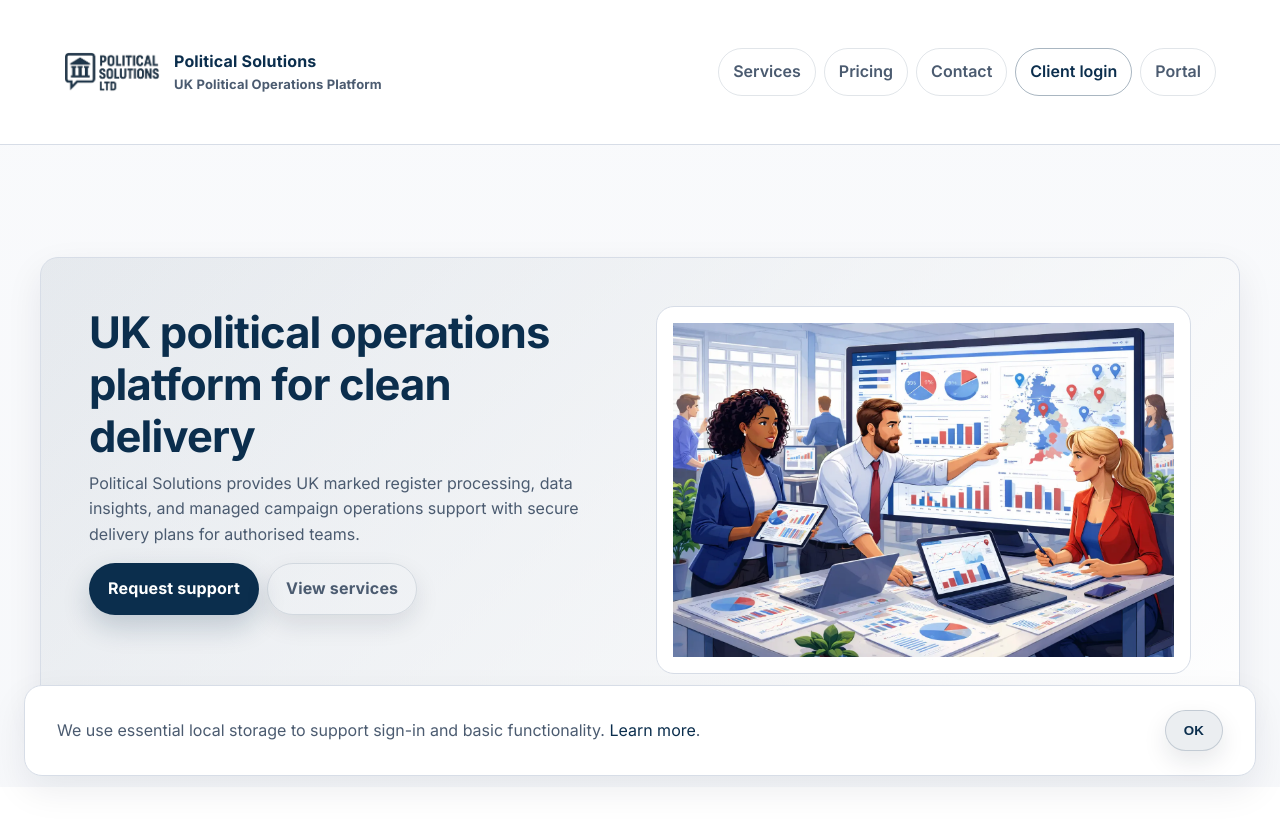
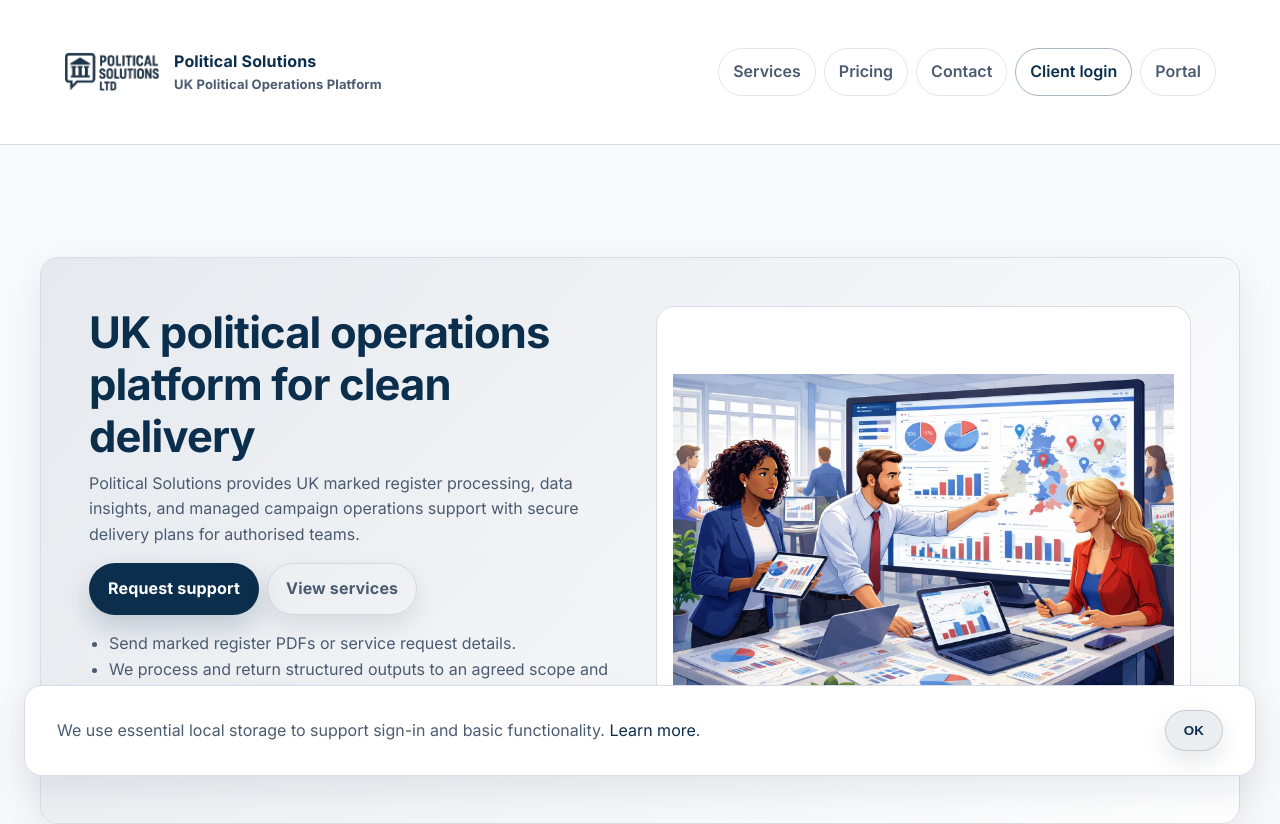
Before and after one commit to PolliticalSolutions/political-portal, a React (Vite) app: page / in a window 1280 px wide. Shown: the top 824 px of the page. Built offline with nearby package versions, Linux system fonts and the light colour scheme; no server answers.

Commit message:
Homepage: clarify above-the-fold service outcome

```diff
--- a/src/pages/Home.jsx
+++ b/src/pages/Home.jsx
@@ -80,6 +80,14 @@ export default function Home() {
                 View services
               </Button>
             </div>
+            <ul className="muted" style={{ marginTop: 16, paddingLeft: 20, maxWidth: 72 + "ch" }}>
+              <li>Send marked register PDFs or service request details.</li>
+              <li>We process and return structured outputs to an agreed scope and turnaround.</li>
+              <li>Delivery includes reporting notes for audit-ready handover.</li>
+            </ul>
+            <p className="muted" style={{ marginTop: 8, maxWidth: 72 + "ch" }}>
+              Clear scope and delivery timings are confirmed before work starts.
+            </p>
           </div>
           <div className="hero-visual">
             {visualLoaded ? (
```
